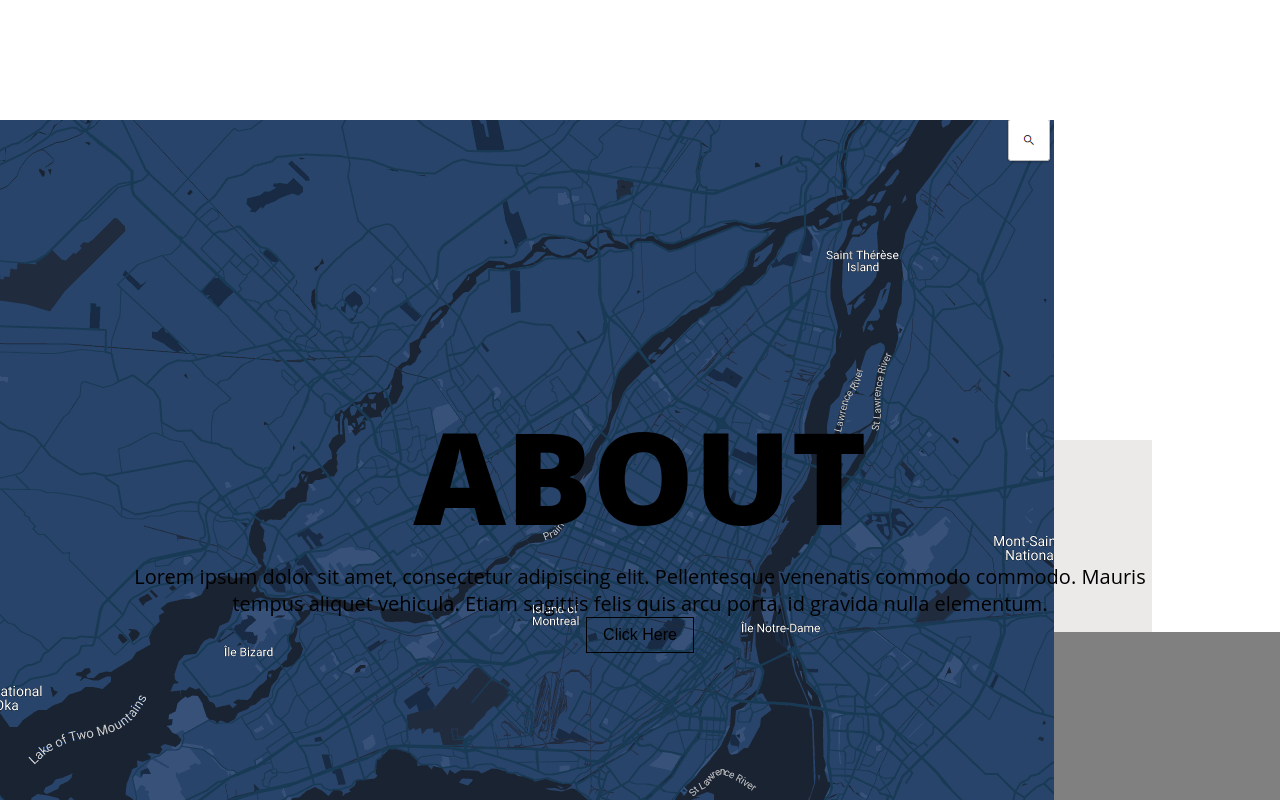
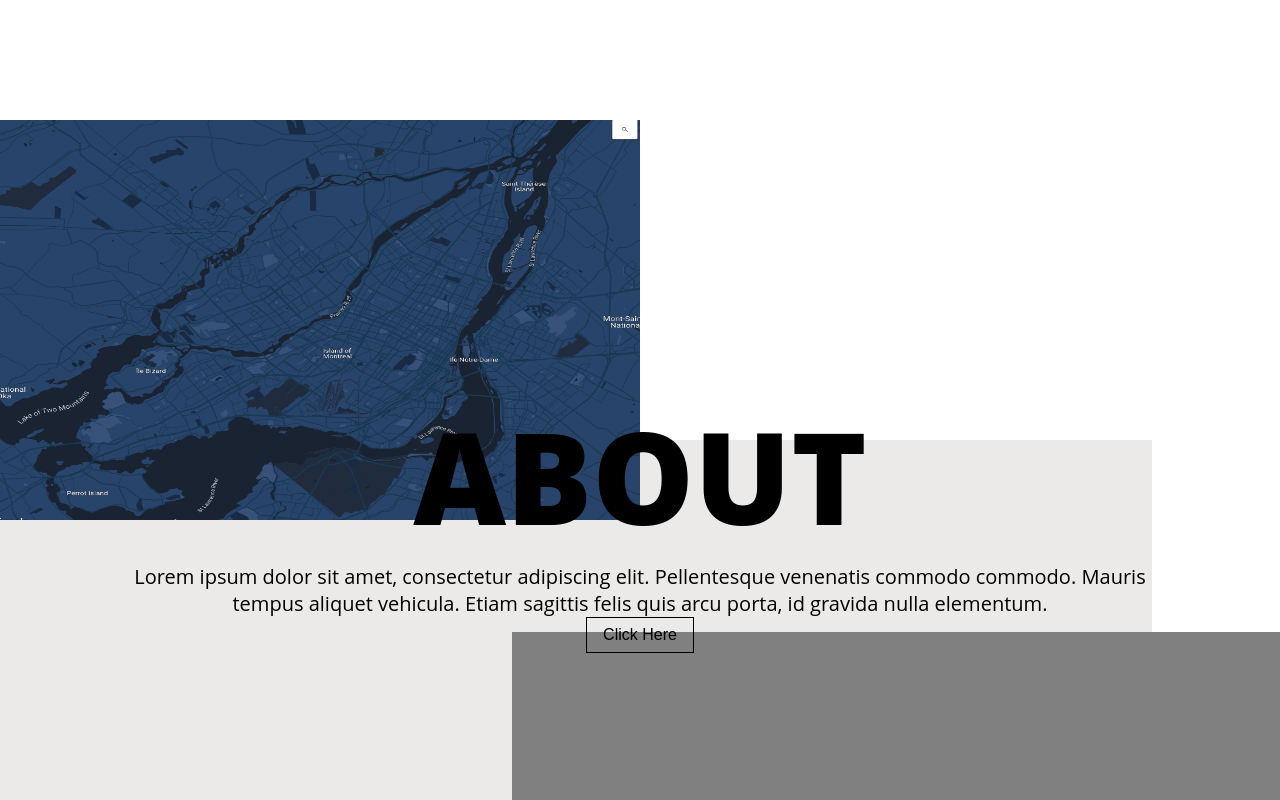
Before and after one commit to Rasamune/Templator, a React (Create React App) app: page / in a window 1280 px wide. Shown: the part 680-1480 px from the top of the page. Built offline with nearby package versions, Linux system fonts and the light colour scheme.

Commit message:
Fixed lazy loader for image children, needs refactoring and cleaning up

```diff
--- a/src/components/Slide.js
+++ b/src/components/Slide.js
@@ -8,10 +8,10 @@ const Slide = ({
   animationSpeed = 1000,
   intersectOffset = '-15%',
   lazyload = false,
-  waitfor = true,
 }) => {
   const [slideIn, setSlideIn] = useState(false);
   const [loaded, setIsLoaded] = useState(false);
+  const [imageLoading, setImageLoading] = useState(lazyload);
   const [animating, setIsAnimating] = useState(lazyload);
   const [ref, entry, disconnectObserver] = useIntersect({
     rootMargin: `0% 0% ${intersectOffset} 0%`,
@@ -21,13 +21,31 @@ const Slide = ({
   const InheritedElementType = children.type;
   const inheritedProps = children.props;
   const inheritedClasses = children.props.className;
+  let hasImageComponent = false;
 
   const getNestedChildren = children => {
     return Children.map(children, child => {
       if (!React.isValidElement(child)) return child;
 
+      let childProps = { ...child.props };
+
+      if (child.type === 'img' && isVisible === false) {
+        hasImageComponent = true;
+        return;
+      }
+
+      if (child.type === 'img') {
+        hasImageComponent = true;
+        childProps = {
+          ...child.props,
+          onLoad: () => {
+            setImageLoading(false);
+          },
+        };
+      }
+
       return React.cloneElement(child, {
-        ...child.props,
+        ...childProps,
         children: getNestedChildren(child.props.children),
       });
     });
@@ -45,17 +63,28 @@ const Slide = ({
     /* If lazy loading is enabled */
     if (lazyload && isVisible) {
       /* Wait for asset to load */
-      if (waitfor && !animating) {
+      if ((!imageLoading && !animating) || (!hasImageComponent && !animating)) {
         setIsLoaded(true);
         return;
       }
 
       /* Animate Lazyloader */
-      setTimeout(() => {
-        setIsAnimating(false);
-      }, animationSpeed);
+      if (animating) {
+        setTimeout(() => {
+          setIsAnimating(false);
+        }, animationSpeed);
+      }
     }
-  }, [isVisible, waitfor, animating, lazyload, animationSpeed]);
+  }, [
+    isVisible,
+    animating,
+    lazyload,
+    animationSpeed,
+    disconnectObserver,
+    slideIn,
+    hasImageComponent,
+    imageLoading,
+  ]);
 
   const slideInClasses = `${classes.slide} ${slideIn ? classes.animate : ''}`;
   const lazyLoadClasses = `${lazyload ? classes.lazyload : ''} ${
--- a/src/index.css
+++ b/src/index.css
@@ -31,3 +31,8 @@ button {
   font-size: 1rem;
   cursor: pointer;
 }
+
+img {
+  height: 100%;
+  width: 100%;
+}
--- a/src/views/Landing.js
+++ b/src/views/Landing.js
@@ -1,4 +1,3 @@
-import { useState } from 'react';
 import classes from './Landing.module.css';
 import View from '../components/View';
 import Container from '../components/Container';
@@ -7,8 +6,6 @@ import Slide from '../components/Slide';
 import mapImage from '../assets/map.png';
 
 const Landing = () => {
-  const [imageLoaded, setImageLoaded] = useState(false);
-
   return (
     <>
       <View />
@@ -33,12 +30,10 @@ const Landing = () => {
             <Slide>
               <div className={classes.blackbox} />
             </Slide>
-            <Slide lazyload={true} waitfor={imageLoaded}>
-              <img
-                src={mapImage}
-                alt="map"
-                onLoad={() => setImageLoaded(true)}
-              />
+            <Slide lazyload={true}>
+              <div className={classes.mapimage}>
+                <img src={mapImage} alt="map" />
+              </div>
             </Slide>
           </Background>
         </div>
--- a/src/views/Landing.module.css
+++ b/src/views/Landing.module.css
@@ -43,7 +43,8 @@
   background-color: grey;
 }
 
-img {
-  position: relative;
-  content: 'text';
+.mapimage {
+  height: 50%;
+  width: 50%;
+  display: block;
 }
```
